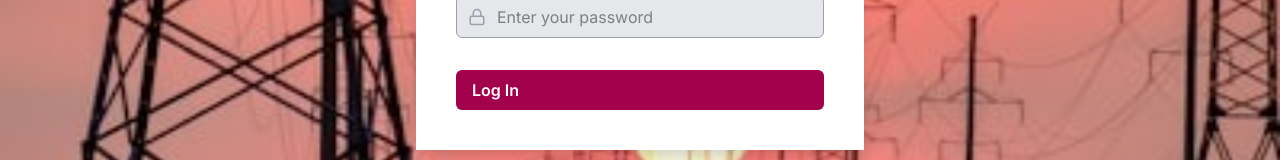
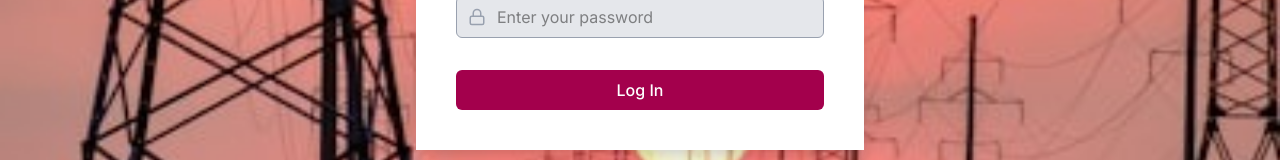
Before and after one commit to bergerac5/legal-case-web, a Next.js app: page /login in a window 1280 px wide. Shown: the part 456-616 px from the top of the page. Built offline with nearby package versions, Linux system fonts and the light colour scheme.

Commit message:
fixing button ui

```diff
--- a/components/auth/LoginForm.tsx
+++ b/components/auth/LoginForm.tsx
@@ -15,7 +15,7 @@ export default function LoginForm() {
   const router = useRouter();
 
   const loginMutation = useMutation({
-    mutationFn: () => login(email, password),// Api call
+    mutationFn: () => login(email, password), // Api call
     onSuccess: (data) => {
       const { resetPassword, userId } = data;
 
@@ -29,8 +29,7 @@ export default function LoginForm() {
       }
     },
     onError: () => {
-    setErrorMessage("Invalid credentials"); // Log error and show a notify user whats happening in message
-
+      setErrorMessage("Invalid credentials"); // Log error and show a notify user whats happening in message
     },
   });
 
@@ -47,7 +46,7 @@ export default function LoginForm() {
         Securely access your case management system
       </p>
 
-        { /* login form for submitting data to backend api */}
+      {/* login form for submitting data to backend api */}
       <form onSubmit={handleLogin} className="space-y-8">
         <Input
           type="email"
@@ -68,7 +67,9 @@ export default function LoginForm() {
         <Button
           type="submit"
           label={loginMutation.isPending ? "Log In..." : "Log In"}
-          className="w-full py-2 bg-pink-800 text-white font-semibold rounded-md hover:bg-pink-900 transition cursor-pointer"
+          variant="primary"
+          size="md"
+          className="w-full justify-center bg-pink-800 hover:bg-pink-900"
           disabled={loginMutation.isPending}
         />
       </form>
--- a/components/auth/OTPForm.tsx
+++ b/components/auth/OTPForm.tsx
@@ -76,7 +76,7 @@ export default function VerifyOtpForm() {
         <Button
           type="submit"
           label={verifyOtpMutation.isPending ? "Verifying..." : "Submit"}
-          className="w-52 py-2 bg-pink-800 text-white font-semibold rounded-md hover:bg-pink-900 transition cursor-pointer"
+          className="w-52 py-2 justify-center bg-pink-800 text-white font-semibold rounded-md hover:bg-pink-900 transition cursor-pointer"
           disabled={verifyOtpMutation.isPending}
         />
       </form>
--- a/components/password/ResetPasswordForm.tsx
+++ b/components/password/ResetPasswordForm.tsx
@@ -198,7 +198,7 @@ export default function ResetPasswordForm() {
         <Button
           type="submit"
           label="Reset Password"
-          className="w-full py-2 bg-pink-800 text-white font-semibold rounded-md hover:bg-pink-900 transition cursor-pointer"
+          className="w-full py-2 justify-center bg-pink-800 text-white font-semibold rounded-md hover:bg-pink-900 transition cursor-pointer"
         />
 
         {isSuccess && (
```
